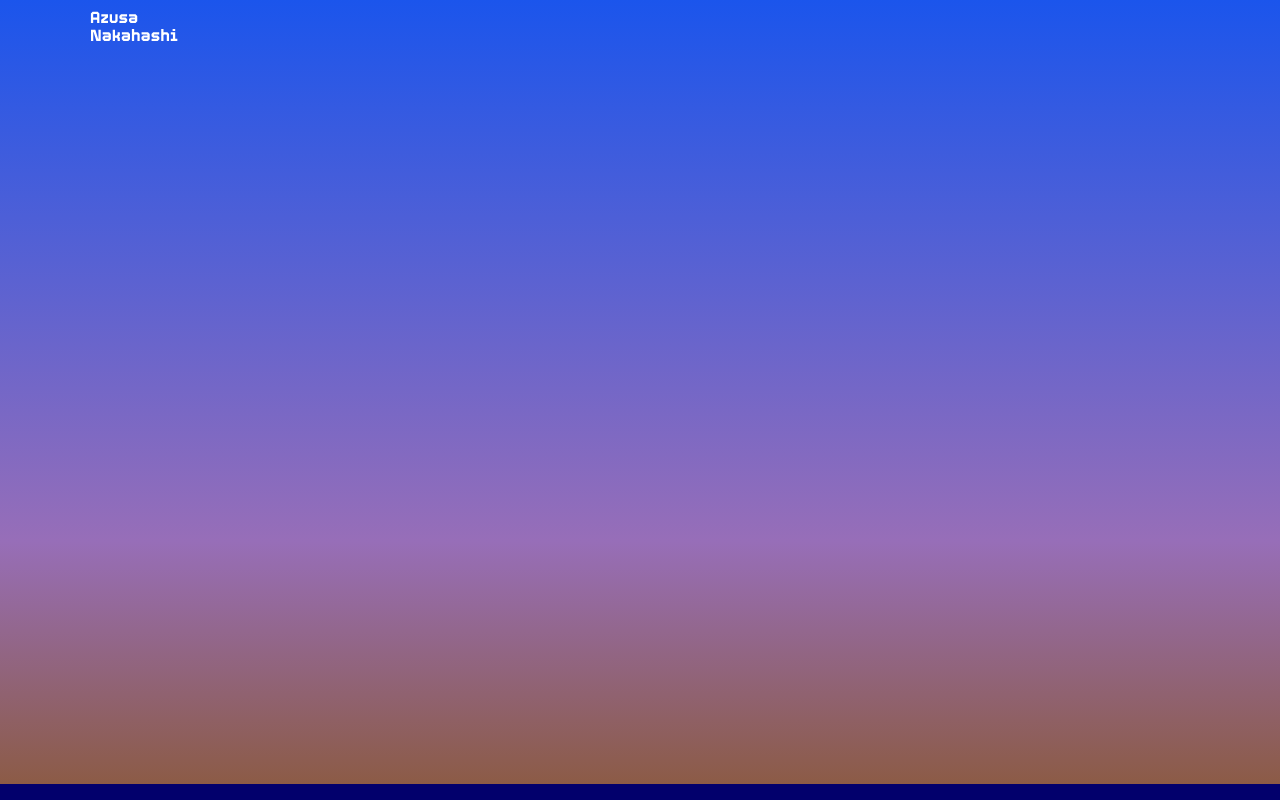
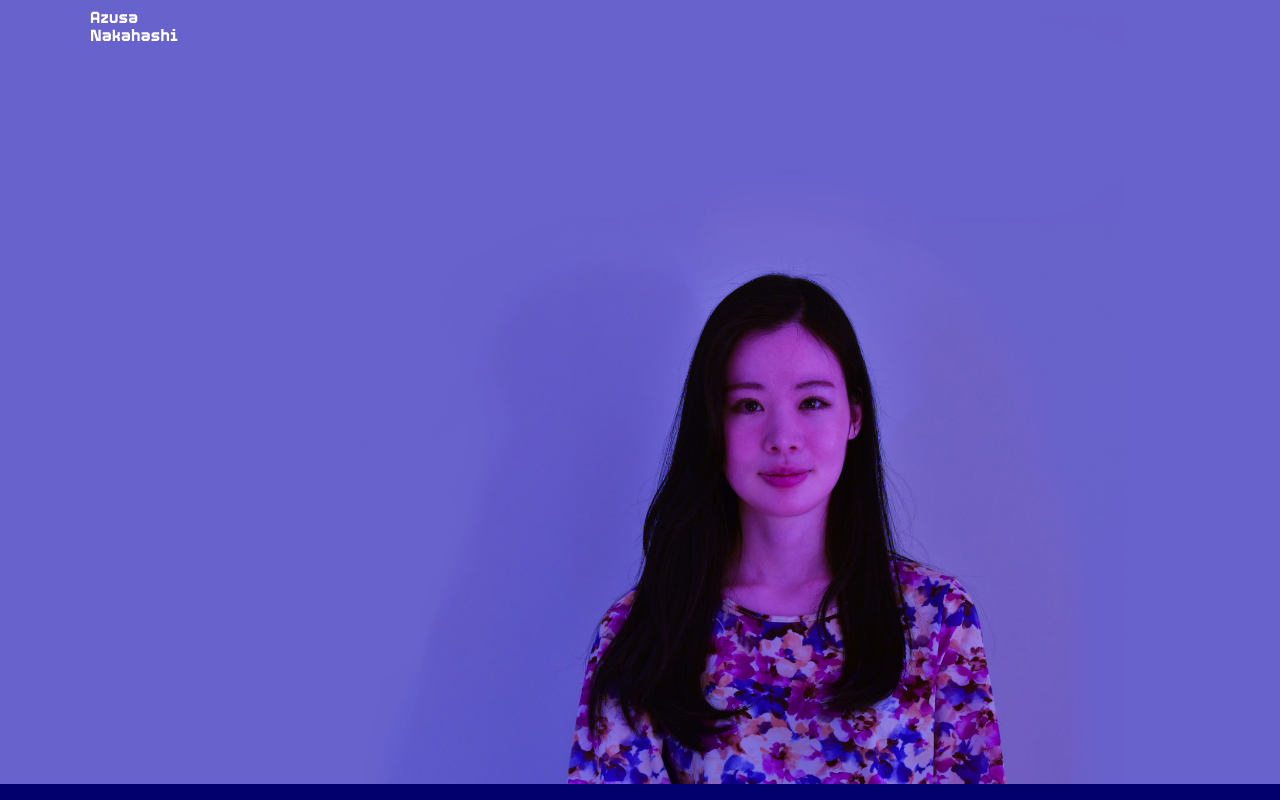
Before and after one commit to AzusaNakahashi/portfolio-2022, a Next.js app in the folder client/: page / in a window 1280 px wide. Shown: the top 800 px of the page. Built offline with nearby package versions, Linux system fonts and the light colour scheme; no server answers; a web font is replaced by a local one; what next-redux-wrapper would draw is missing.

Commit message:
add hero image

```diff
--- a/client/components/Header.tsx
+++ b/client/components/Header.tsx
@@ -18,7 +18,7 @@ const Header = () => {
     if (yPosition >= pageHeight * 0 && yPosition < pageHeight * 0.2) {
       setNavBGC("transparent"); // hero very top
     } else if (yPosition >= pageHeight * 0.2 && yPosition < pageHeight * 0.9) {
-      setNavBGC("lightblue"); // hero after scroll
+      setNavBGC("lightpurple"); // hero after scroll
     } else if (yPosition >= pageHeight * 0.9 && yPosition < pageHeight * 2.07) {
       setNavBGC("navy"); // about
     } else if (
@@ -40,7 +40,7 @@ const Header = () => {
       yPosition >= pageHeight * 0.08 &&
       yPosition < pageHeight * 1.13
     ) {
-      setNavBGC("lightblue");
+      setNavBGC("lightpurple");
     } else if (
       yPosition >= pageHeight * 1.13 &&
       yPosition < pageHeight * 2.78
--- a/client/components/home/Hero.tsx
+++ b/client/components/home/Hero.tsx
@@ -17,20 +17,8 @@ const Top = () => {
           <h2 className={`${titleIsVisible && styles.animated}`}>
             Front-end developer
           </h2>
-          <p className={`${titleIsVisible && styles.animated}`}>
-            I love creating solid and beautiful websites and apps using modern
-            front-end technologies!
-          </p>
         </div>
-        <div className={styles["right"]}>
-          <picture>
-            <img
-              className={`${titleIsVisible && styles.animated}`}
-              src="/pictures/top.jpeg"
-              alt="face image"
-            />
-          </picture>
-        </div>
+        <div className={styles["right"]}></div>
       </div>
     </div>
   );
--- a/client/styles/layout/header.module.scss
+++ b/client/styles/layout/header.module.scss
@@ -10,6 +10,9 @@
   height: 60px;
   &.transparent {
     background-color: transparent;
+  }
+  &.lightpurple {
+    background-color: #6862cc;
   }
   &.lightblue {
     background-color: $bgc-gradient-blue;
--- a/client/styles/layout/indexHero.module.scss
+++ b/client/styles/layout/indexHero.module.scss
@@ -10,17 +10,10 @@
     $bgc-gradient-purple 31%,
     $bgc-gradient-blue 100%
   );
-  /*
-  background: url(../../public/illustration/top-bg-left.svg) no-repeat fixed -100%
+  background: url(../../public/pictures/index-hero.jpeg) no-repeat fixed 70%
       bottom,
-    url(../../public/illustration/top-bg-right.svg) no-repeat fixed 200% top,
-    linear-gradient(
-      0deg,
-      $bgc-gradient-brown 0%,
-      $bgc-gradient-purple 31%,
-      $bgc-gradient-blue 100%
-    );
-  background-size: 40%, 55%;*/
+    #6862cc;
+  background-size: 60%;
   padding-top: $desktop-header-height;
   //transition: background 1.9s;
   /*
```
Also changed, not shown: client/public/pictures/index-hero.jpeg (added).
